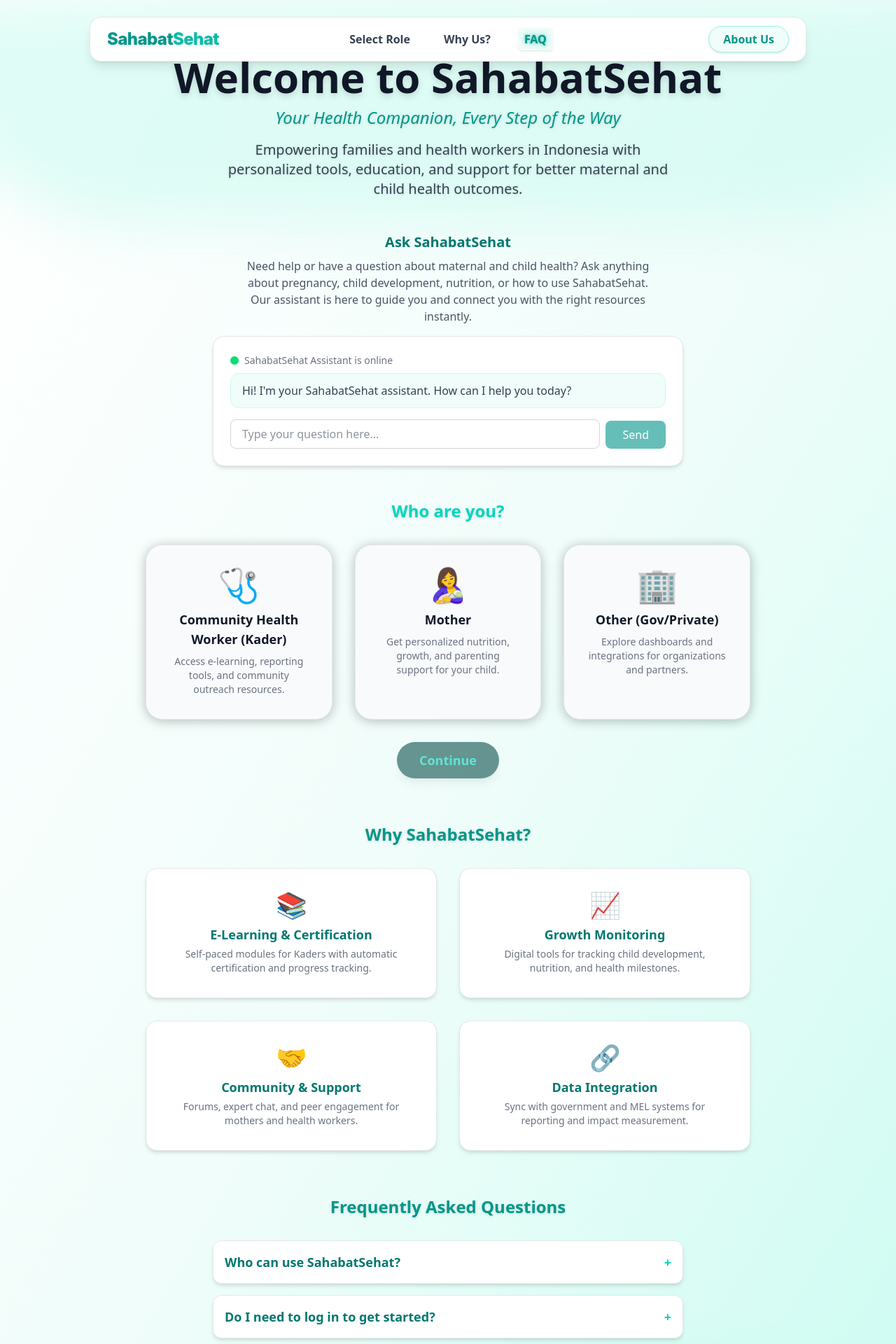
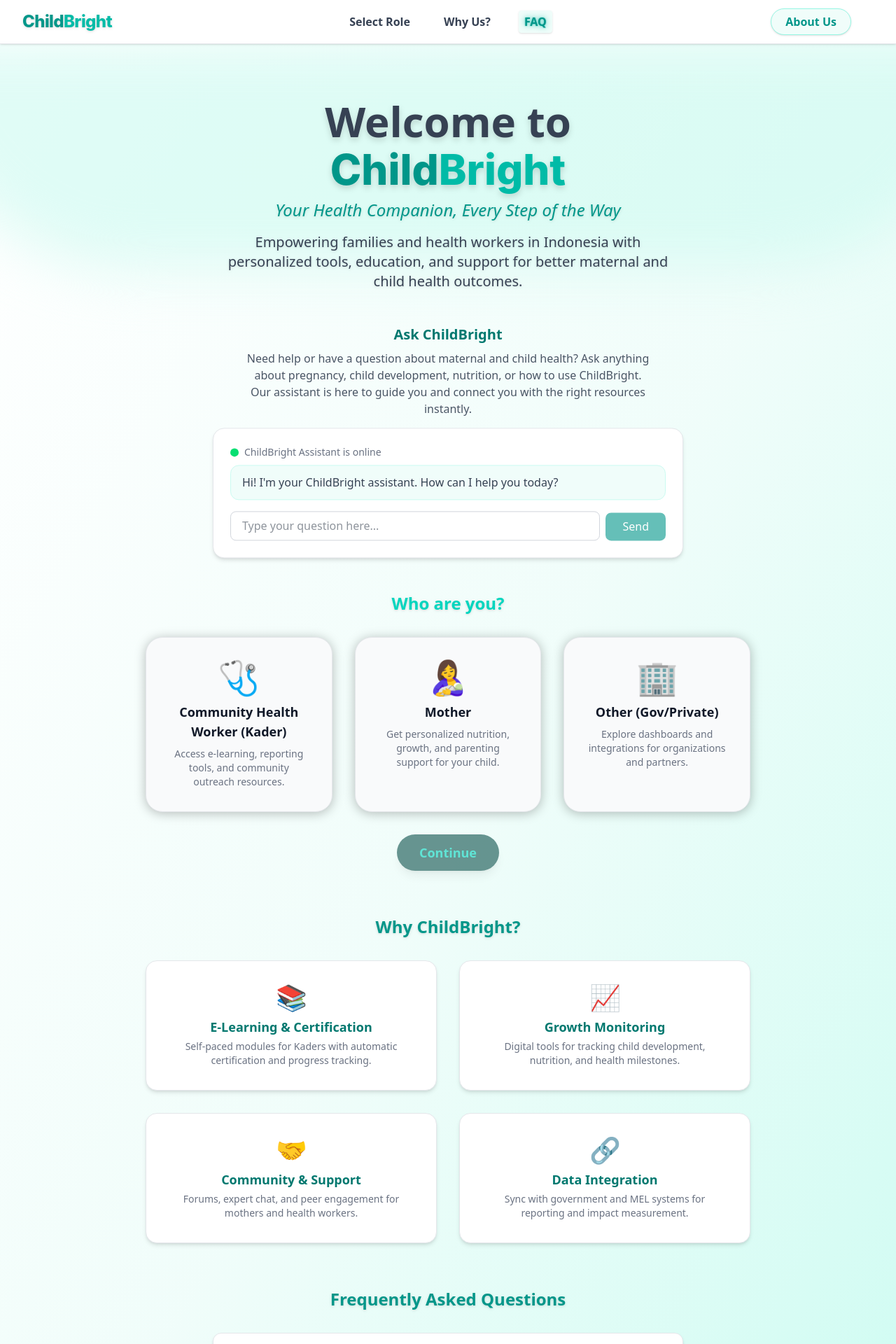
Before and after one commit to makramab/mom-assistant, a React (Vite) app: page / in a window 1280 px wide. Shown: the top 1920 px of the page at 70% size. Built offline with nearby package versions, Linux system fonts and the light colour scheme.

Commit message:
feat: update on wording and theme

```diff
--- a/src/components/AssessmentModal.tsx
+++ b/src/components/AssessmentModal.tsx
@@ -33,7 +33,7 @@
             <div className="bg-white rounded-2xl shadow-xl overflow-hidden">
               {/* Modal Header */}
               <div className="flex items-center justify-between px-6 py-4 border-b border-gray-100">
-                <h2 className="text-xl font-semibold text-gray-900">Baby Development Assessment</h2>
+                <h2 className="text-xl font-semibold text-gray-900">Child Development Assessment</h2>
                 <button
                   onClick={onClose}
                   className="text-gray-400 hover:text-gray-500 transition-colors"
@@ -50,17 +50,20 @@
                   {/* Age Selection */}
                   <div>
                     <label className="block text-sm font-medium text-gray-700 mb-2">
-                      Baby's Age
+                      Child's Age
                     </label>
-                    <select className="w-full rounded-lg border-gray-200 focus:border-purple-500 focus:ring-purple-500">
+                    <select className="w-full rounded-lg border-gray-200 focus:border-teal-500 focus:ring-teal-500">
                       <option value="">Select age range</option>
-                      <option value="0-2">0-2 months</option>
-                      <option value="2-4">2-4 months</option>
-                      <option value="4-6">4-6 months</option>
-                      <option value="6-9">6-9 months</option>
-                      <option value="9-12">9-12 months</option>
-                      <option value="12-18">12-18 months</option>
-                      <option value="18-24">18-24 months</option>
+                      <option value="0-2m">0-2 months</option>
+                      <option value="2-4m">2-4 months</option>
+                      <option value="4-6m">4-6 months</option>
+                      <option value="6-9m">6-9 months</option>
+                      <option value="9-12m">9-12 months</option>
+                      <option value="12-18m">12-18 months</option>
+                      <option value="18-24m">18-24 months</option>
+                      <option value="2-3y">2-3 years</option>
+                      <option value="3-4y">3-4 years</option>
+                      <option value="4-5y">4-5 years</option>
                     </select>
                   </div>
 
@@ -68,10 +71,10 @@
                   <div className="space-y-4">
                     <h3 className="text-lg font-medium text-gray-900">Development Areas</h3>
                     <div className="grid gap-4 md:grid-cols-2">
-                      <button className="flex items-center justify-between p-4 rounded-xl border-2 border-gray-200 hover:border-purple-500 transition-colors group">
+                      <button className="flex items-center justify-between p-4 rounded-xl border-2 border-gray-200 hover:border-teal-500 transition-colors group">
                         <div className="flex items-center space-x-3">
-                          <div className="w-10 h-10 rounded-full bg-purple-100 flex items-center justify-center group-hover:bg-purple-500 transition-colors">
-                            <svg className="w-6 h-6 text-purple-500 group-hover:text-white" fill="none" stroke="currentColor" viewBox="0 0 24 24">
+                          <div className="w-10 h-10 rounded-full bg-teal-100 flex items-center justify-center group-hover:bg-teal-500 transition-colors">
+                            <svg className="w-6 h-6 text-teal-500 group-hover:text-white" fill="none" stroke="currentColor" viewBox="0 0 24 24">
                               <path strokeLinecap="round" strokeLinejoin="round" strokeWidth={2} d="M14 10h4.764a2 2 0 011.789 2.894l-3.5 7A2 2 0 0115.263 21h-4.017c-.163 0-.326-.02-.485-.06L7 20m7-10V5a2 2 0 00-2-2h-.095c-.5 0-.905.405-.905.905 0 .714-.211 1.412-.608 2.006L7 11v9m7-10h-2M7 20H5a2 2 0 01-2-2v-6a2 2 0 012-2h2.5" />
                             </svg>
                           </div>
@@ -82,10 +85,10 @@
                         </svg>
                       </button>
 
-                      <button className="flex items-center justify-between p-4 rounded-xl border-2 border-gray-200 hover:border-purple-500 transition-colors group">
+                      <button className="flex items-center justify-between p-4 rounded-xl border-2 border-gray-200 hover:border-teal-500 transition-colors group">
                         <div className="flex items-center space-x-3">
-                          <div className="w-10 h-10 rounded-full bg-purple-100 flex items-center justify-center group-hover:bg-purple-500 transition-colors">
-                            <svg className="w-6 h-6 text-purple-500 group-hover:text-white" fill="none" stroke="currentColor" viewBox="0 0 24 24">
+                          <div className="w-10 h-10 rounded-full bg-teal-100 flex items-center justify-center group-hover:bg-teal-500 transition-colors">
+                            <svg className="w-6 h-6 text-teal-500 group-hover:text-white" fill="none" stroke="currentColor" viewBox="0 0 24 24">
                               <path strokeLinecap="round" strokeLinejoin="round" strokeWidth={2} d="M8 12h.01M12 12h.01M16 12h.01M21 12c0 4.418-4.03 8-9 8a9.863 9.863 0 01-4.255-.949L3 20l1.395-3.72C3.512 15.042 3 13.574 3 12c0-4.418 4.03-8 9-8s9 3.582 9 8z" />
                             </svg>
                           </div>
@@ -96,10 +99,10 @@
                         </svg>
                       </button>
 
-                      <button className="flex items-center justify-between p-4 rounded-xl border-2 border-gray-200 hover:border-purple-500 transition-colors group">
+                      <button className="flex items-center justify-between p-4 rounded-xl border-2 border-gray-200 hover:border-teal-500 transition-colors group">
                         <div className="flex items-center space-x-3">
-                          <div className="w-10 h-10 rounded-full bg-purple-100 flex items-center justify-center group-hover:bg-purple-500 transition-colors">
-                            <svg className="w-6 h-6 text-purple-500 group-hover:text-white" fill="none" stroke="currentColor" viewBox="0 0 24 24">
+                          <div className="w-10 h-10 rounded-full bg-teal-100 flex items-center justify-center group-hover:bg-teal-500 transition-colors">
+                            <svg className="w-6 h-6 text-teal-500 group-hover:text-white" fill="none" stroke="currentColor" viewBox="0 0 24 24">
                               <path strokeLinecap="round" strokeLinejoin="round" strokeWidth={2} d="M9.663 17h4.673M12 3v1m6.364 1.636l-.707.707M21 12h-1M4 12H3m3.343-5.657l-.707-.707m2.828 9.9a5 5 0 117.072 0l-.548.547A3.374 3.374 0 0014 18.469V19a2 2 0 11-4 0v-.531c0-.895-.356-1.754-.988-2.386l-.548-.547z" />
                             </svg>
                           </div>
@@ -110,10 +113,10 @@
                         </svg>
                       </button>
 
-                      <button className="flex items-center justify-between p-4 rounded-xl border-2 border-gray-200 hover:border-purple-500 transition-colors group">
+                      <button className="flex items-center justify-between p-4 rounded-xl border-2 border-gray-200 hover:border-teal-500 transition-colors group">
                         <div className="flex items-center space-x-3">
-                          <div className="w-10 h-10 rounded-full bg-purple-100 flex items-center justify-center group-hover:bg-purple-500 transition-colors">
-                            <svg className="w-6 h-6 text-purple-500 group-hover:text-white" fill="none" stroke="currentColor" viewBox="0 0 24 24">
+                          <div className="w-10 h-10 rounded-full bg-teal-100 flex items-center justify-center group-hover:bg-teal-500 transition-colors">
+                            <svg className="w-6 h-6 text-teal-500 group-hover:text-white" fill="none" stroke="currentColor" viewBox="0 0 24 24">
                               <path strokeLinecap="round" strokeLinejoin="round" strokeWidth={2} d="M12 4.354a4 4 0 110 5.292M15 21H3v-1a6 6 0 0112 0v1zm0 0h6v-1a6 6 0 00-9-5.197M13 7a4 4 0 11-8 0 4 4 0 018 0z" />
                             </svg>
                           </div>
@@ -137,7 +140,7 @@
                   >
                     Cancel
                   </button>
-                  <button className="px-4 py-2 text-sm font-medium text-white bg-purple-600 rounded-lg hover:bg-purple-700 transition-colors">
+                  <button className="px-4 py-2 text-sm font-medium text-white bg-teal-600 rounded-lg hover:bg-teal-700 transition-colors">
                     Start Assessment
                   </button>
                 </div>
--- a/src/components/ChatInterface.tsx
+++ b/src/components/ChatInterface.tsx
@@ -57,13 +57,13 @@
         {
           id: '1',
           type: 'ai',
-          content: "Hi! I'm your baby development assistant. How can I help you today?",
+          content: "Hi! I'm your ChildBright Assistant. How can I help you today?",
           timestamp: new Date()
         },
         {
           id: '2',
           type: 'ai',
-          content: "I can help you assess your baby's development. Let's start with a few questions about their milestones.",
+          content: "I can help you assess your child's development. Let's start with a few questions about their milestones.",
           timestamp: new Date(),
           showActions: true
         }
@@ -113,7 +113,7 @@
       setMessages(prev => [...prev, {
         id: Date.now().toString(),
         type: 'ai',
-        content: "Great! Let's start with some basic questions. How old is your baby?",
+        content: "Great! Let's start with some basic questions. How old is your child?",
         timestamp: new Date()
       }]);
     }, 1000);
@@ -147,7 +147,7 @@
           <div className="flex items-center">
             <div className={`flex items-center gap-2 py-4 px-4 ${!isSidebarOpen ? 'ml-12' : ''} transition-[margin] duration-300`}>
               <div className="w-2 h-2 bg-teal-500 rounded-full"></div>
-              <span className="text-sm font-medium text-gray-600">AI Assistant Active</span>
+              <span className="text-sm font-medium text-gray-600">ChildBright Assistant is online</span>
             </div>
           </div>
 
--- a/src/components/LandingPage.tsx
+++ b/src/components/LandingPage.tsx
@@ -49,16 +49,16 @@
 
 const faqs = [
   {
-    question: 'Who can use SahabatSehat?',
-    answer: 'Community Health Workers (Kaders), mothers, and institutional partners (government/private sector) can all use SahabatSehat.'
+    question: 'Who can use ChildBright?',
+    answer: 'Community Health Workers (Kaders), mothers, and institutional partners (government/private sector) can all use ChildBright.'
   },
   {
     question: 'Do I need to log in to get started?',
     answer: 'No login is required to begin. Simply select your user type to access personalized tools and resources.'
   },
   {
-    question: 'Is SahabatSehat free to use?',
-    answer: 'Yes, SahabatSehat is free for individual users. Some advanced features for organizations may require partnership.'
+    question: 'Is ChildBright free to use?',
+    answer: 'Yes, ChildBright is free for individual users. Some advanced features for organizations may require partnership.'
   }
 ];
 
@@ -140,8 +140,12 @@
         </div>
         <main className="relative z-10 w-full max-w-4xl mx-auto flex flex-col items-center py-20 px-4">
           {/* Hero Section */}
-          <h1 className="text-5xl md:text-6xl font-extrabold text-gray-900 mb-3 text-center drop-shadow-lg">
-            Welcome to SahabatSehat
+          <h1 className="text-5xl md:text-6xl font-extrabold text-center drop-shadow-lg mb-3">
+            <span className="text-gray-700">Welcome to</span>{' '}
+            <span className="block mt-2">
+              <span className="text-teal-600" style={{ fontFamily: 'Montserrat, Inter, Arial, sans-serif' }}>Child</span>
+              <span className="text-teal-500" style={{ fontFamily: 'Montserrat, Inter, Arial, sans-serif' }}>Bright</span>
+            </span>
           </h1>
           <p className="text-xl md:text-2xl text-teal-600 mb-4 text-center font-medium italic drop-shadow">
             Your Health Companion, Every Step of the Way
@@ -151,18 +155,22 @@
           </p>
           {/* Landing Chat Box */}
           <section className="w-full flex flex-col items-center mb-12">
-            <h3 className="text-xl font-semibold text-teal-700 mb-2 text-center">Ask SahabatSehat</h3>
+            <h3 className="text-xl font-semibold text-teal-700 mb-2 text-center">Ask ChildBright</h3>
             <p className="text-gray-600 text-center mb-4 max-w-xl">
-              Need help or have a question about maternal and child health? Ask anything about pregnancy, child development, nutrition, or how to use SahabatSehat. Our assistant is here to guide you and connect you with the right resources instantly.
+              Need help or have a question about maternal and child health? Ask anything about pregnancy, child development, nutrition, or how to use ChildBright. Our assistant is here to guide you and connect you with the right resources instantly.
             </p>
-            <div className="w-full max-w-2xl mx-auto bg-white rounded-2xl shadow-md p-6 flex flex-col items-center border border-gray-200">
+            <motion.div
+              className="w-full max-w-2xl mx-auto bg-white rounded-2xl shadow-md p-6 flex flex-col items-center border border-gray-200"
+              animate={{ y: [0, -12, 0, 12, 0] }}
+              transition={{ duration: 4, repeat: Infinity, ease: "easeInOut" }}
+            >
               <div className="w-full mb-4">
                 <div className="flex items-center gap-2 mb-2">
                   <span className="inline-block w-3 h-3 rounded-full bg-green-400"></span>
-                  <span className="text-sm text-gray-500">SahabatSehat Assistant is online</span>
+                  <span className="text-sm text-gray-500">ChildBright Assistant is online</span>
                 </div>
                 <div className="bg-teal-50 border border-teal-100 rounded-xl px-4 py-3 text-gray-700 text-base">
-                  Hi! I'm your SahabatSehat assistant. How can I help you today?
+                  Hi! I'm your ChildBright assistant. How can I help you today?
                 </div>
               </div>
               <form
@@ -189,7 +197,7 @@
                   Send
                 </button>
               </form>
-            </div>
+            </motion.div>
           </section>
           {/* User Type Selection */}
           <div id="who" className="w-full mb-16">
@@ -276,7 +284,7 @@
           </div>
           {/* Features Section */}
           <section id="why" className="w-full mb-16">
-            <h2 className="text-2xl font-bold text-teal-600 text-center mb-8 drop-shadow">Why SahabatSehat?</h2>
+            <h2 className="text-2xl font-bold text-teal-600 text-center mb-8 drop-shadow">Why ChildBright?</h2>
             <div className="grid grid-cols-1 md:grid-cols-2 gap-8">
               {features.map((feature) => (
                 <div key={feature.title} className="flex flex-col items-center bg-white rounded-2xl shadow-md p-8 border border-gray-200">
@@ -324,7 +332,7 @@
           </section>
         </main>
         <footer className="w-full text-center text-teal-400 py-8 text-sm mt-auto relative z-10">
-          © 2024 SahabatSehat. All rights reserved.
+          © 2024 ChildBright. All rights reserved.
         </footer>
       </div>
     </>
--- a/src/components/Navbar.tsx
+++ b/src/components/Navbar.tsx
@@ -1,4 +1,4 @@
-import React, { useEffect, useState} from 'react';
+import React, { useEffect, useState } from 'react';
 
 const navLinks = [
   { label: 'Select Role', href: '#who', section: 'who' },
@@ -6,13 +6,17 @@
   { label: 'FAQ', href: '#faq', section: 'faq' },
 ];
 
+const NAVBAR_HEIGHT = 72; // px, adjust as needed for your design
+
 const Navbar = () => {
   const [activeSection, setActiveSection] = useState<string | null>(null);
   const [lockedSection, setLockedSection] = useState<string | null>(null);
+  const [isFloating, setIsFloating] = useState(false);
 
   useEffect(() => {
     document.documentElement.style.scrollBehavior = 'smooth';
     const handleScroll = () => {
+      setIsFloating(window.scrollY > 10);
       if (lockedSection === 'brand') {
         if (window.scrollY < 10) {
           setLockedSection(null);
@@ -20,7 +24,7 @@
         }
         return;
       }
-      if (lockedSection) return; // Don't update while locked
+      if (lockedSection) return;
       const scrollY = window.scrollY || window.pageYOffset;
       const windowHeight = window.innerHeight;
       const docHeight = document.documentElement.scrollHeight;
@@ -43,11 +47,9 @@
         }
       }
       if (!found) {
-        // If at the very top, clear active section
         if (window.scrollY < 10) {
           setActiveSection(null);
         }
-        // Otherwise, do not change activeSection
       }
     };
     window.addEventListener('scroll', handleScroll, { passive: true });
@@ -57,7 +59,6 @@
 
   useEffect(() => {
     if (!lockedSection) return;
-    // Unlock on any manual scroll/touch/keyboard navigation
     const unlock = () => setLockedSection(null);
     window.addEventListener('wheel', unlock, { passive: true });
     window.addEventListener('touchmove', unlock, { passive: true });
@@ -81,7 +82,26 @@
   };
 
   return (
-    <nav className="fixed top-6 left-1/2 -translate-x-1/2 w-[95vw] max-w-5xl z-50 rounded-2xl bg-white border border-gray-200 shadow-lg flex items-center px-6 py-3">
+    <>
+      {/* Only reserve space when floating */}
+      {isFloating && (
+        <div
+          style={{ height: NAVBAR_HEIGHT, background: 'linear-gradient(to bottom, #f0fdfa 60%, #ccfbf1 100%)' }}
+          aria-hidden="true"
+        />
+      )}
+      <nav
+        className={
+          isFloating
+            ? 'fixed top-6 left-1/2 -translate-x-1/2 w-[95vw] max-w-5xl z-50 rounded-2xl bg-white border border-gray-200 shadow-lg flex items-center px-6 py-3 transition-all duration-300'
+            : 'sticky top-0 left-0 w-full z-50 bg-white border-b border-gray-200 shadow flex items-center px-8 py-3 transition-all duration-300 rounded-none'
+        }
+        style={
+          isFloating
+            ? { height: NAVBAR_HEIGHT, minHeight: NAVBAR_HEIGHT }
+            : { borderRadius: 0, maxWidth: '100vw', transform: 'none' }
+        }
+      >
         {/* Left: Brand */}
         <div className="flex-1 flex items-center">
           <span
@@ -96,11 +116,11 @@
             role="button"
             aria-label="Scroll to top"
           >
-          Sahabat<span className="text-teal-500">Sehat</span>
+            Child<span className="text-teal-500">Bright</span>
           </span>
         </div>
         {/* Center: Nav Links */}
-      <div className="flex-1 flex justify-center gap-8">
+        <div className={`flex-1 flex justify-center gap-8 ${isFloating ? '' : 'ml-8'}`}>
           {navLinks.map((link) => (
             <a
               key={link.href}
@@ -116,7 +136,7 @@
           ))}
         </div>
         {/* Right: Auth Buttons */}
-      <div className="flex-1 flex justify-end gap-3">
+        <div className={`flex-1 flex justify-end gap-3 ${isFloating ? '' : 'mr-8'}`}>
           <a
             href="/about"
             className="text-base font-semibold px-5 py-1.5 rounded-full border border-teal-200 text-teal-600 bg-teal-50 hover:bg-teal-100 transition-colors focus:outline-none focus:ring-2 focus:ring-teal-200 shadow"
@@ -125,6 +145,7 @@
           </a>
         </div>
       </nav>
+    </>
   );
 };
 
```
Also changed, not shown: 1 other file (tests, documents, lock files or other folders). Lines whose indentation alone changed are shown as unchanged.
